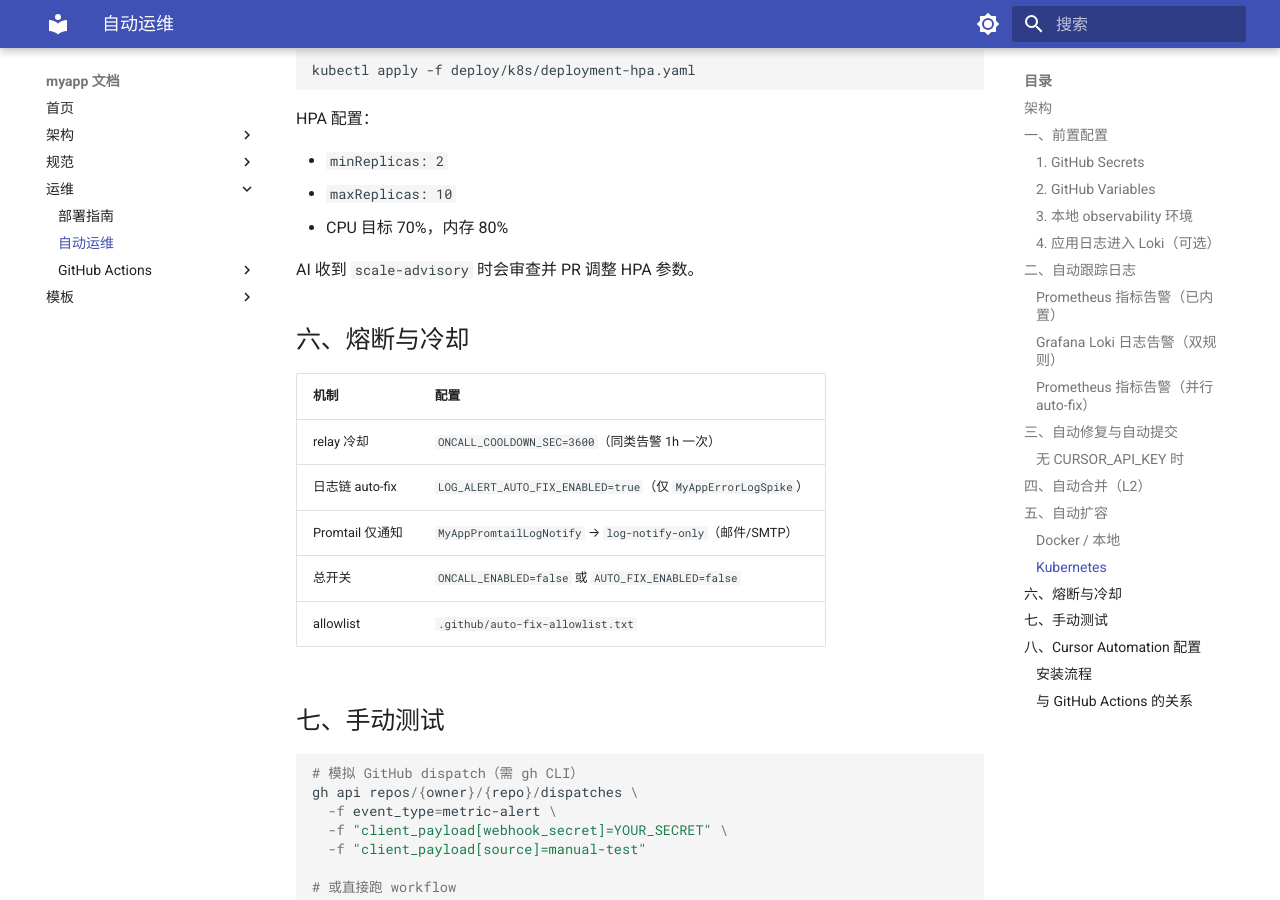
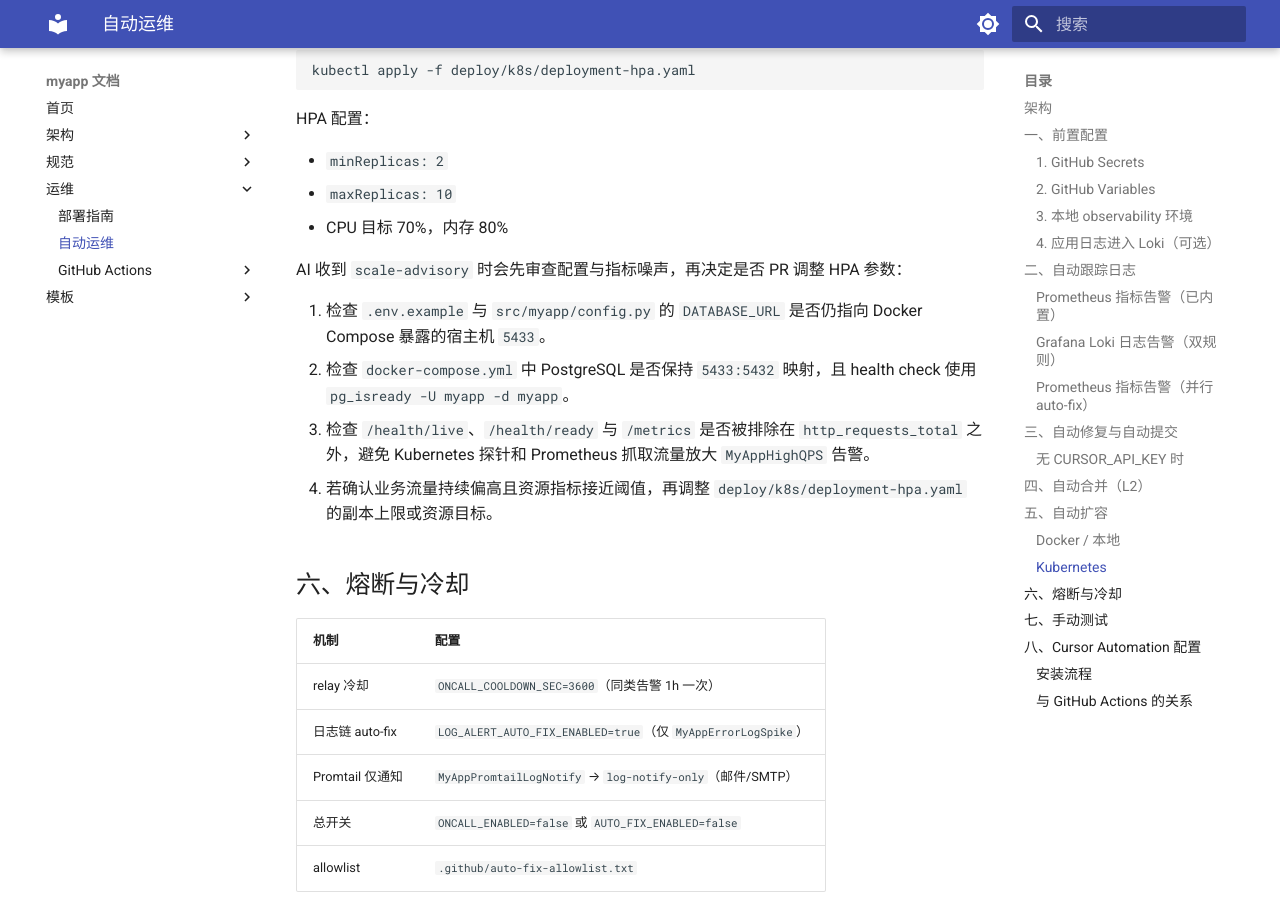
Before and after one commit to yaoyel0424/harness_app_one, an MkDocs documentation site: the page built from docs/runbooks/auto-ops.md, in a window 1280 px wide and 900 px high, scrolled down 3958 px. Built offline with MkDocs 1.6.1 and Material for MkDocs 9.7.7, drawn with Linux system fonts in a browser that asks for light colours.

```diff
--- a/docs/runbooks/auto-ops.md
+++ b/docs/runbooks/auto-ops.md
@@ -152,7 +152,17 @@ HPA 配置：
 - `maxReplicas: 10`
 - CPU 目标 70%，内存 80%
 
-AI 收到 `scale-advisory` 时会审查并 PR 调整 HPA 参数。
+AI 收到 `scale-advisory` 时会先审查配置与指标噪声，再决定是否 PR 调整 HPA 参数：
+
+1. 检查 `.env.example` 与 `src/myapp/config.py` 的 `DATABASE_URL` 是否仍指向
+   Docker Compose 暴露的宿主机 `5433`。
+2. 检查 `docker-compose.yml` 中 PostgreSQL 是否保持 `5433:5432` 映射，且
+   health check 使用 `pg_isready -U myapp -d myapp`。
+3. 检查 `/health/live`、`/health/ready` 与 `/metrics` 是否被排除在
+   `http_requests_total` 之外，避免 Kubernetes 探针和 Prometheus 抓取流量放大
+   `MyAppHighQPS` 告警。
+4. 若确认业务流量持续偏高且资源指标接近阈值，再调整 `deploy/k8s/deployment-hpa.yaml`
+   的副本上限或资源目标。
 
 ## 六、熔断与冷却
 
```
Also changed, not shown: 2 other files.
